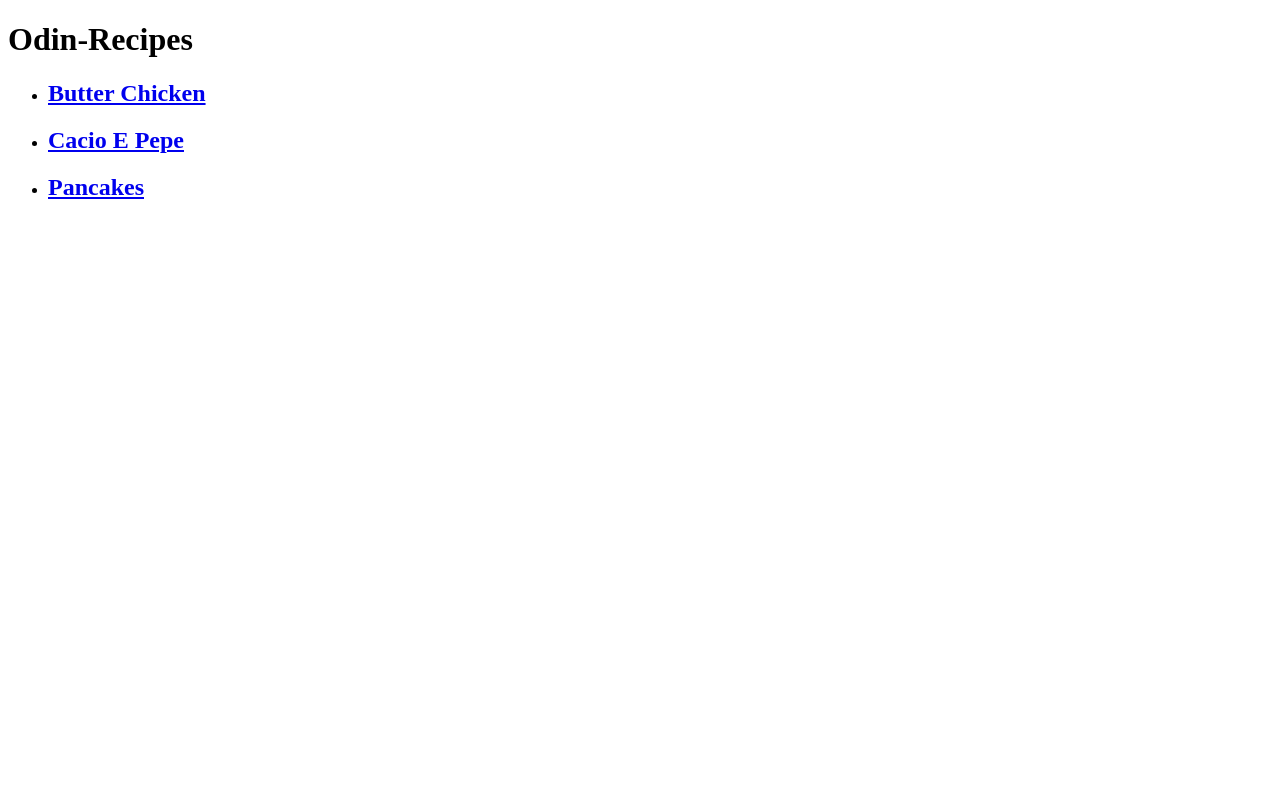
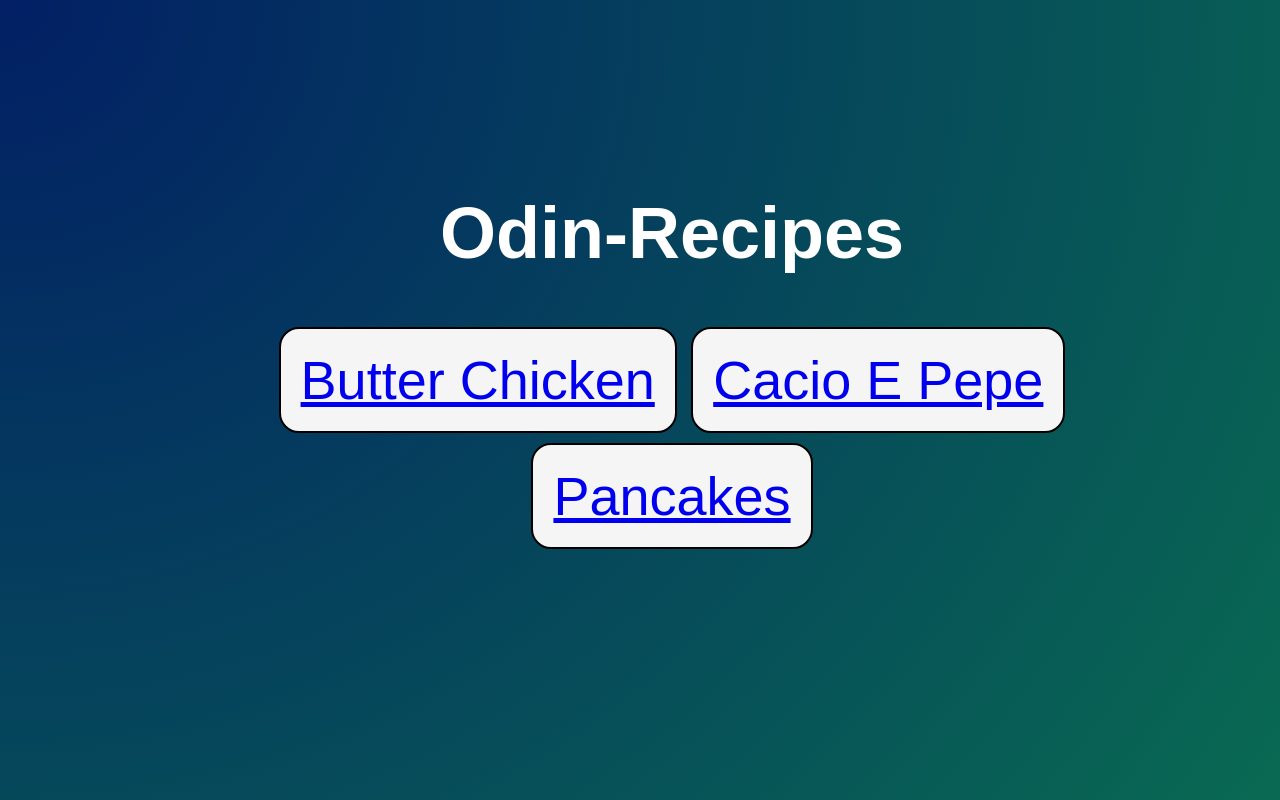
Before and after one commit to craniacshencil/odin-recipies, a plain HTML site: page index.html in a window 1280 px wide. Shown: the top 800 px of the page. Drawn offline with Linux system fonts and the light colour scheme.

Commit message:
Add basic CSS
- Added Gradients to each page
- Adjusted text height
- learnt about padding, border and margin
- Practised everything that was taught

```diff
--- a/index.html
+++ b/index.html
@@ -1,22 +1,22 @@
 <!DOCTYPE html>
 <html>
     <head>
-        <meta charset = "utf-8">
+        <meta charset = "UTF-8">
         <title>Odin-Recipes</title>
+        <link rel = "stylesheet" href = "styles.css">
     </head>
 
     <body>
         <h1>Odin-Recipes</h1>
-        <ul>
-            <li><h2>
-                <a href = "recipes/butterchicken.html">Butter Chicken</a>
-            </h2></li>
-            <li><h2>
-                <a href = "recipes/cacioepepe.html">Cacio E Pepe</a>
-            </h2></li>
-            <li><h2>
-                <a href = "recipes/pancakes.html">Pancakes</a>
-            </h2></li>
-        </ul>
+        <button>
+            <a href = "pages/butterchicken.html">Butter Chicken</a>
+            </button>
+        <button>
+            <a href = "pages/cacioepepe.html">Cacio E Pepe</a>
+        </button>
+        <button>
+            <a href = "pages/pancakes.html">Pancakes</a>
+        </button>
+
     </body>
 </html>
--- /dev/null
+++ b/pages/styles.css
@@ -0,0 +1,36 @@
+body{
+    margin-left: 20%;
+    margin-right: 15%;
+
+    font-size: 22px;
+    font-family: sans-serif;
+    color: white;
+
+    background: #C6C7C9;
+    background: radial-gradient(at left top, #021f65, #0a774f);
+
+}
+
+img{
+    display: block;
+    margin-left: auto;
+    margin-right: auto;
+    padding: 10px;
+}
+
+.recipe{
+    font-size: 54px;
+    padding-bottom: 5px;
+    border-bottom: 5px solid white;
+}
+
+.title{
+    font-size: 36px;
+    padding-bottom: 3px;
+    border-bottom: 3px solid white;
+}
+
+li{
+    font-size: 20px;
+    padding-bottom: 5px;
+}
--- /dev/null
+++ b/styles.css
@@ -0,0 +1,25 @@
+body{
+    margin-top: 15%;
+    margin-bottom: 50%;
+    margin-right: 15%;
+    margin-left: 20%;
+    text-align: center;
+
+    font-family: sans-serif;
+    color: white;
+    background: radial-gradient(at left top, #021f65, #0a774f);
+}
+
+h1{
+    font-size: 72px;
+}
+button{
+    color: darkolivegreen;
+    background: whitesmoke;
+    font-size: 54px;
+
+    padding: 20px;
+    margin: 5px;
+    border: 2px solid black;
+    border-radius: 20px;
+}
```
Also changed, not shown: pages/butterchicken.html (renamed from recipes/butterchicken.html, +5 -4 lines), pages/cacioepepe.html (renamed from recipes/cacioepepe.html, +5 -4 lines), pages/pancakes.html (renamed from recipes/pancakes.html, +5 -4 lines), images/butterchicken.avif (added), images/cacioepepe.avif (added), images/pancakes.avif (added).
